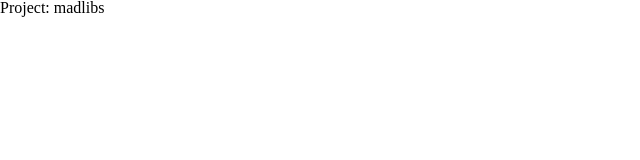
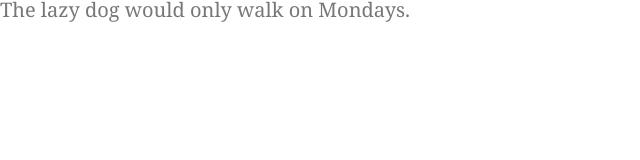
Before and after one commit to daratari22/MadlibsAssignment, a plain HTML site: page madlibs/index.html in a window 1280 px wide. Shown: the whole page, without its empty margins (0-640 px from the left). Drawn offline with Linux system fonts and the light colour scheme.

Commit message:
Added first text

```diff
--- a/madlibs/index.html
+++ b/madlibs/index.html
@@ -11,17 +11,24 @@
 	<meta name="dc.language" content="en" />
 	<meta name="description" content="" />
 	<meta name="keywords" content="" />
+	<title>Dominic Aratari Madlibs Assignment</title>
 
 	<link rel="stylesheet" href="styles.css" type="text/css" media="screen" charset="utf-8" />
 
 	<style type="text/css" media="screen">
 		/*local styles if any (quick tests and local only overrides)*/
 	</style>
+
+
 </head>
 <body>
 
 	<div class="wrap" >
-		Project: madlibs
+
+
+		<p>The lazy dog would only walk on Mondays.</p>
+
+
 	</div>
 
 </body>
--- a/madlibs/styles.css
+++ b/madlibs/styles.css
@@ -54,3 +54,9 @@ table {
 }
 
 /* Your styles go here */
+
+.wrap p {
+	font-family: georgia;
+	font-size: 20px;
+	color: #777777;
+}
```
